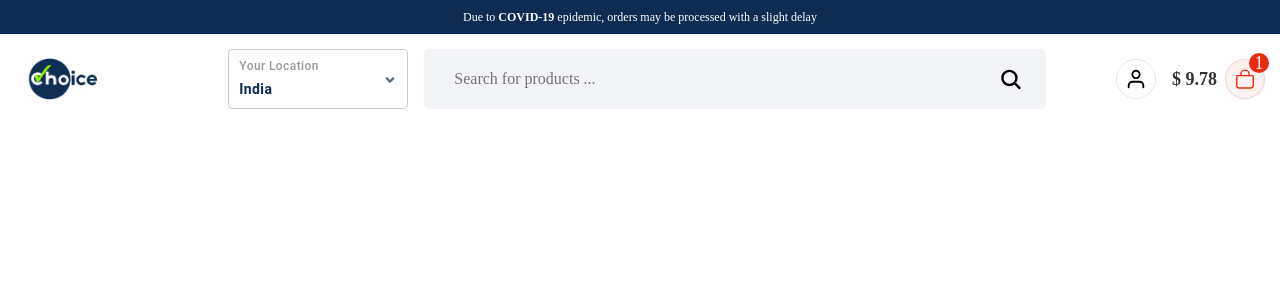
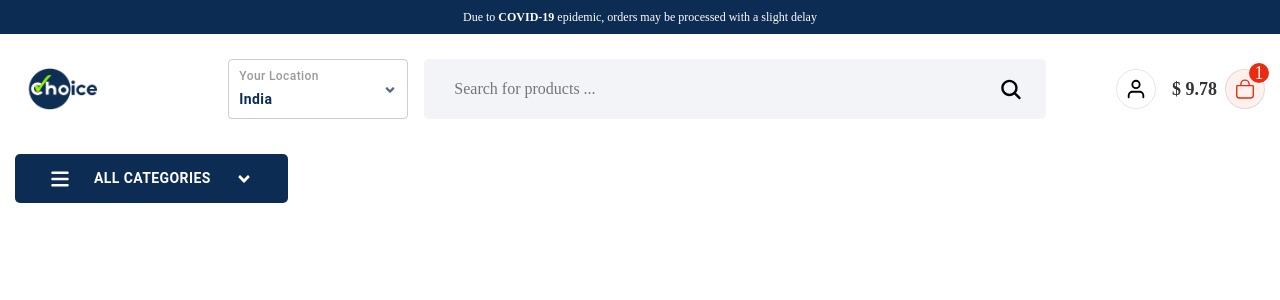
Before and after one commit to vijikalavarkar/choice, a React (Create React App) app in the folder client/: page / in a window 1280 px wide. Shown: the top 300 px of the page. Built offline with nearby package versions, Linux system fonts and the light colour scheme.

Commit message:
Added category button

```diff
--- a/client/src/components/Header/Header.css
+++ b/client/src/components/Header/Header.css
@@ -15,7 +15,7 @@
 .header_wrapper .header{
     width: 100%;
     height: auto;
-    padding: 15px 0px;
+    padding: 25px 0px;
 }
 
 .logoWrapper img{
--- a/client/src/components/Header/Header.js
+++ b/client/src/components/Header/Header.js
@@ -4,6 +4,7 @@ import Logo from '../../assets/images/choice.png'
 import CountryDropdown from '../CounrtyDropdown/CountryDropdown'
 import Searchbar from '../Searchbar/Searchbar'
 import Carting from '../Carting/Carting'
+import Navbar from '../Navbar/Navbar'
 
 
 const Header = () => {
@@ -36,6 +37,12 @@ const Header = () => {
 
 
             </header>
+
+
+            {/* Navbar section */}
+            <Navbar />
+
+
         </>
     )
 }
--- /dev/null
+++ b/client/src/components/Navbar/Navbar.css
@@ -0,0 +1,28 @@
+nav .allCatTab{
+    background: #0c2c53;
+    padding: 12px 35px;
+    color: white;
+    border-radius: 5px;
+    margin-top: 10px;
+}
+
+
+nav .allCatTab:hover{
+    background: #164376;
+    color: white;
+}
+
+
+nav .allCatTab .Cat_text{
+    font-weight: 600;
+
+}
+
+
+nav .allCatTab .Cat_menu svg{
+    font-size: 20px;
+}
+
+nav .allCatTab .Cat_angle svg{
+    font-size: 18px;
+}
--- /dev/null
+++ b/client/src/components/Navbar/Navbar.js
@@ -0,0 +1,28 @@
+import './Navbar.css'
+import Button from '@mui/material/Button';
+import { FaBars } from "react-icons/fa6";
+import { FaAngleDown } from "react-icons/fa";
+
+const Navbar = () => {
+    return(
+        <>
+            <nav>
+                <div className='container'>
+                    <div className='row'>
+                        <div className='navpart1 col-sm-3'>
+                            <Button className='allCatTab align-items-center'>
+                                <span className='Cat_menu mr-4'><FaBars /></span>
+                                <span className='Cat_text'>All Categories</span>
+                                <span className='Cat_angle ml-4'><FaAngleDown /></span>
+                            </Button>
+                        </div>
+                        <div className='navpart2 col-sm-9'>
+
+                        </div>
+                    </div>
+                </div>
+            </nav>
+        </>
+    )
+}
+export default Navbar
```
